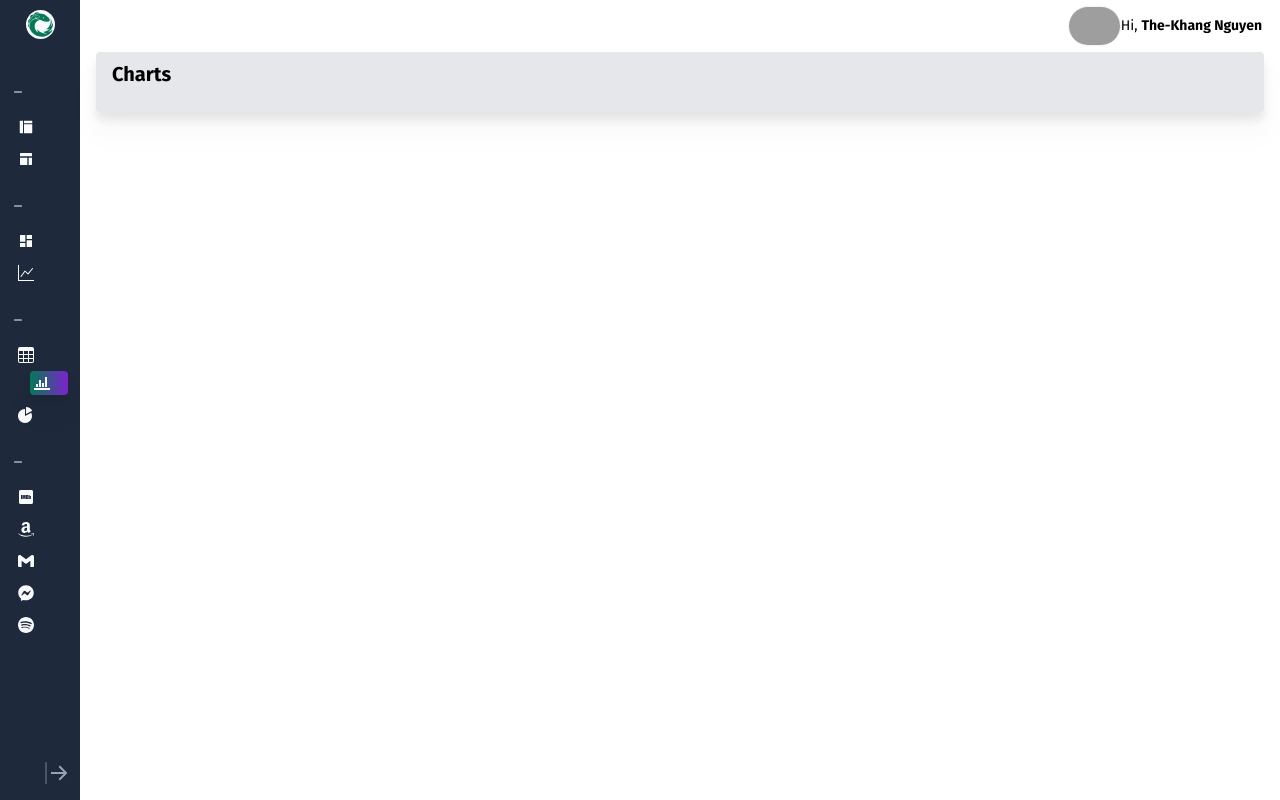
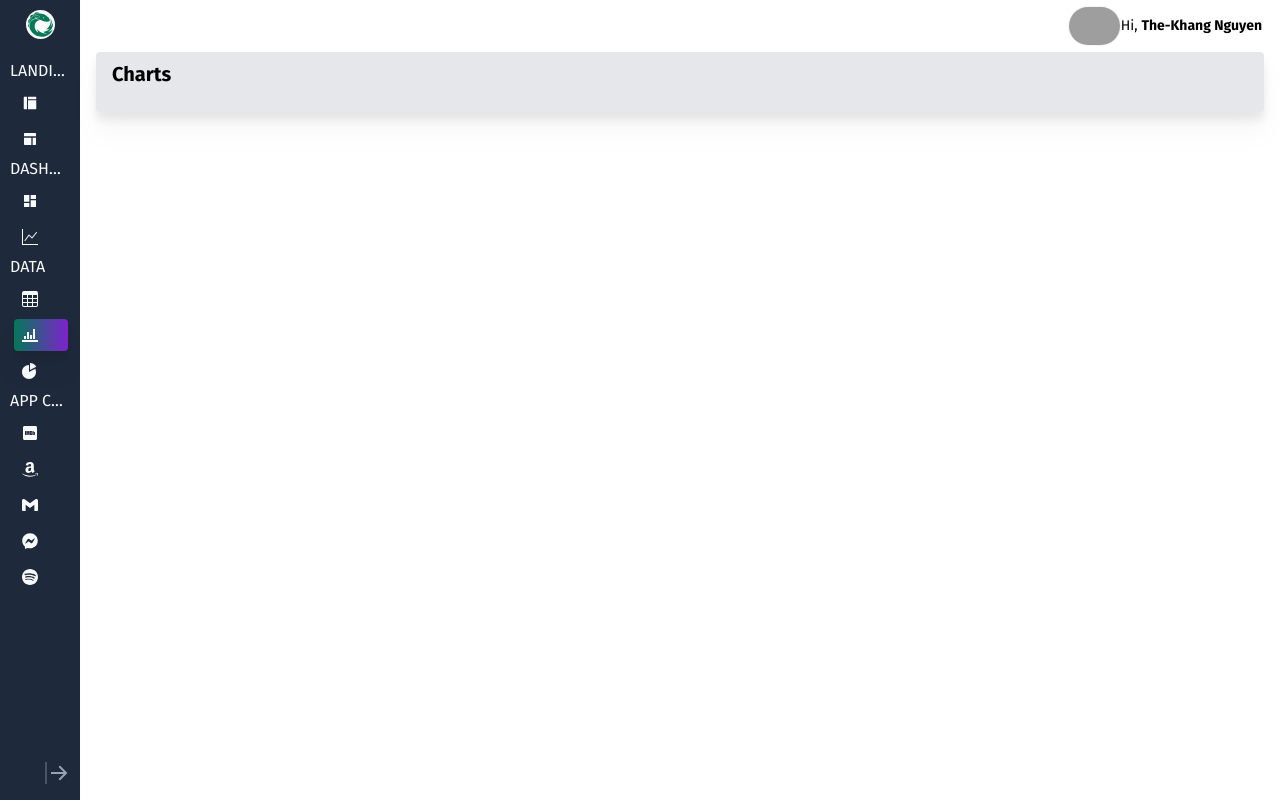
Before and after one commit to thekhangtraining/react-admin-dashboard, a React (Create React App) app in the folder frontend/: page /data/charts in a window 1280 px wide. Built offline with nearby package versions, Linux system fonts and the light colour scheme; grey boxes are pictures that could not be loaded.

Commit message:
Fix sidebar temporarily

```diff
--- a/frontend/src/components/Sidebar.js
+++ b/frontend/src/components/Sidebar.js
@@ -1,5 +1,5 @@
 import React from "react";
-import { BsDash } from "react-icons/bs";
+import { FaEllipsisH } from "react-icons/fa";
 import { SiReactivex } from "react-icons/si";
 import { NavLink } from "react-router-dom";
 import { useStateContext } from "../contexts/ContextProvider";
@@ -17,9 +17,9 @@ const Sidebar = () => {
   } = useStateContext();
 
   const activeLink =
-    "flex items-center sidebar-expanded:justify-start p-1 mt-1 m-0.5 ml-5 rounded drop-shadow-xl animate-slideIn sidebar-expanded:mt-0.5";
+    "flex items-center sidebar-expanded:justify-start py-2 px-2 mt-1 m-0.5 ml-1 rounded drop-shadow-xl sidebar-expanded:py-1";
   const normalLink =
-    "flex items-center sidebar-expanded:justify-start p-1 mt-2 m-0.5 ml-1 rounded hover:bg-gradient-to-r from-[#047857] sidebar-expanded:mt-0.5";
+    "flex items-center sidebar-expanded:justify-start py-2 px-2 mt-1 m-0.5 ml-1 rounded hover:bg-gradient-to-r from-[#047857] sidebar-expanded:py-1";
 
   return (
     <div>
@@ -34,7 +34,7 @@ const Sidebar = () => {
       <div
         id="sidebar"
         ref={sidebar}
-        className={`flex flex-col absolute text-slate-50 z-40 left-0 top-0 lg:static lg:left-auto lg:top-auto lg:translate-x-0 h-screen overflow-y-scroll lg:overflow-y-auto no-scrollbar w-56 lg:w-20 lg:sidebar-expanded:!w-56 shrink-0 bg-slate-800 transition-all duration-200 ease-in-out ${
+        className={`flex flex-col absolute text-slate-50 z-40 left-0 top-0 lg:static lg:left-auto lg:top-auto lg:translate-x-0 h-screen overflow-y-scroll lg:overflow-y-auto no-scrollbar w-56 lg:w-20 lg:sidebar-expanded:!w-56 shrink-0 bg-slate-800 transition-all duration-75 ease-in-out ${
           sidebarOpen ? "translate-x-0" : "-translate-x-60"
         }`}
       >
@@ -45,7 +45,7 @@ const Sidebar = () => {
               <div className="rounded-full p-0.5 bg-slate-50">
                 <SiReactivex size="25px" color="#047857" />
               </div>
-              <p className="hidden sidebar-expanded:inline-flex uppercase sidebar-expanded:truncate hover:text-sky-200">
+              <p className="hidden uppercase truncate sidebar-expanded:inline-flex hover:text-sky-200">
                 My Résumé
               </p>
             </div>
@@ -73,12 +73,9 @@ const Sidebar = () => {
         <div className="grow p-2 m-0.5">
           {navLinks.map((item) => (
             <div key={item.title.replace("-", " ")}>
-              <p className="lg:opacity-0 lg:truncate sidebar-expanded:opacity-100 uppercase">
+              <p className="uppercase truncate lg:sidebar-expanded:inline-flex">
                 {item.title.replace("-", " ")}
               </p>
-              <div className="hidden lg:inline-flex sidebar-expanded:hidden uppercase">
-                <BsDash />
-              </div>
               {item.links.map((link) => (
                 <NavLink
                   to={item.baseAddress + link.address}
@@ -92,7 +89,7 @@ const Sidebar = () => {
                 >
                   <div className="flex items-center space-x-2">
                     <div>{link.icon}</div>
-                    <span className="lg:hidden lg:truncate lg:sidebar-expanded:inline-flex duration-20 capitalize">
+                    <span className="truncate lg:hidden lg:sidebar-expanded:inline-flex duration-20 capitalize">
                       {link.name.replace("-", " ")}
                     </span>
                   </div>
@@ -102,9 +99,10 @@ const Sidebar = () => {
           ))}
         </div>
         {/* Expand/Collapse button */}
-        <div className="pt-3 hidden lg:inline-flex justify-end mt-auto">
+        <div className="pt-3 hidden lg:inline-flex justify-end mt-auto hover:text-emerald-700">
           <div className="px-3 py-2">
             <button
+              className=""
               onClick={() => {
                 setSidebarExpanded(!sidebarExpanded);
               }}
```
